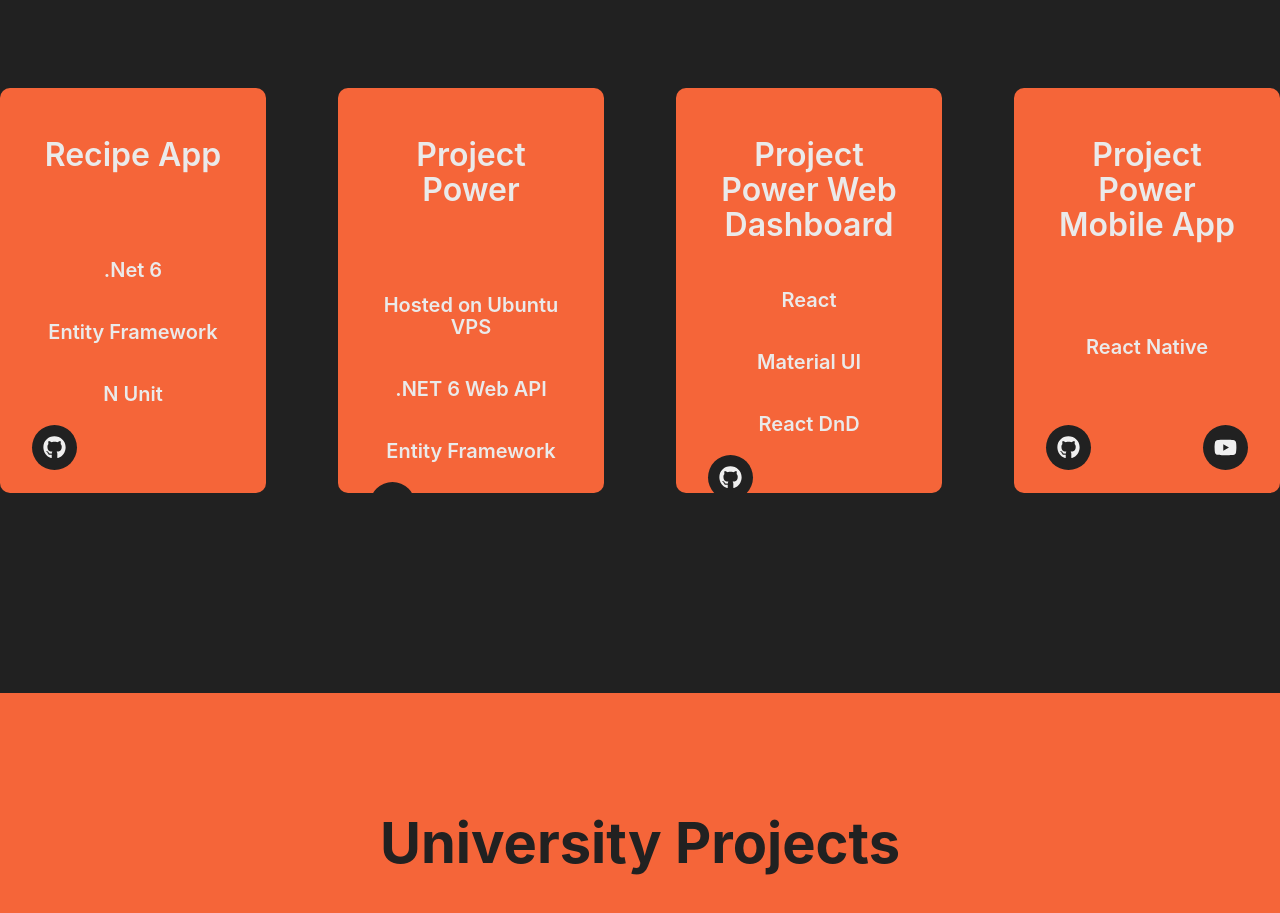
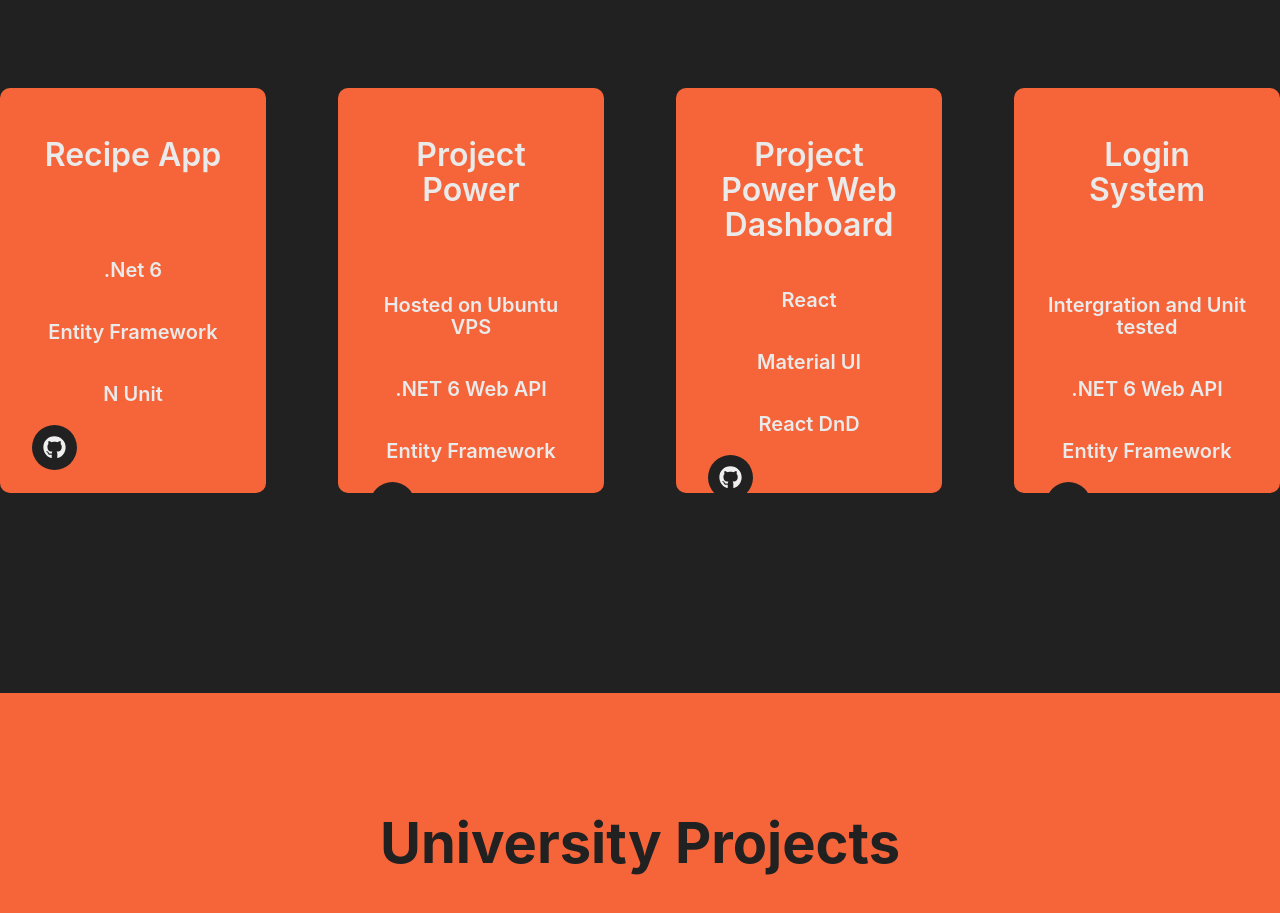
Before and after one commit to JoeR96/joe-portfolio-react, a React (Create React App) app: page / in a window 1280 px wide. Shown: the part 1340-2253 px from the top of the page. Built offline with nearby package versions, Linux system fonts and the light colour scheme.

Commit message:
Added new project

```diff
--- a/src/components/project/project.jsx
+++ b/src/components/project/project.jsx
@@ -123,16 +123,14 @@ export default () => {
                         <div style={projectDescription}>
 
                         </div>
-                        <h2 style={projectHeaderText}>Project Power Mobile App</h2>
-                            <p style={projectSkillText}>React Native</p>
-
+                        <h2 style={projectHeaderText}>Login System</h2>
+                            <p style={projectSkillText}></p>
+                            <p style={projectSkillText}>Intergration and Unit tested</p>
+                            <p style={projectSkillText}>.NET 6 Web API</p>
+                            <p style={projectSkillText}>Entity Framework</p>
                         <div style={projectButtons}>
                             <div >
-                                <a style={detailsIcon} href="https://github.com/JoeR96/RN/"><FaGithub aria-label='GitHub' /></a>
-
-                            </div>
-                            <div>
-                                <a style={detailsIcon} href="https://youtube.com/shorts/910hFwyu_Qk?feature=share"><FaYoutube aria-label='Youtube' /></a>
+                                <a style={detailsIcon} href="https://github.com/JoeR96/LoginSystem"><FaGithub /></a>
                             </div>
                         </div>
                     </motion.div>
```
